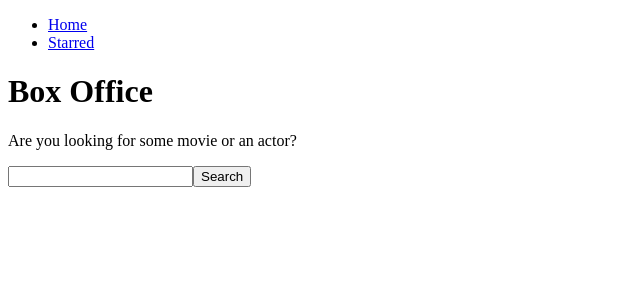
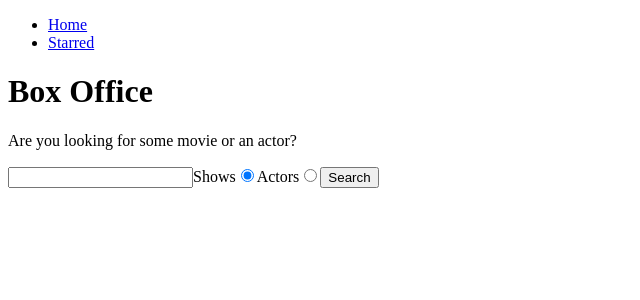
Before and after one commit to SiddhiBandivdekar/box-office-app, a React (Create React App) app: page / in a window 1280 px wide. Shown: the top 300 px of the page, without its empty margins (0-640 px from the left). Built offline with nearby package versions, Linux system fonts and the light colour scheme.

Commit message:
added search for actors

```diff
--- a/src/api/tvMaze.js
+++ b/src/api/tvMaze.js
@@ -7,3 +7,4 @@
   return body;
 };
 export const searchForShows = query => apiGet(`/search/shows?q=${query}`);
+export const searchForActors = query => apiGet(`/search/people?q=${query}`);
--- a/src/pages/Home.jsx
+++ b/src/pages/Home.jsx
@@ -1,34 +1,48 @@
 import { useState } from 'react';
 import { searchForShows } from '../api/tvMaze';
+import { searchForActors } from '../api/tvMaze';
 
 const Home = () => {
   const [searchStr, setSearchStr] = useState('');
   const [apiData, setApiData] = useState(null);
   const [apiError, setApiError] = useState(null);
+  const [searchOption, setSearchOption] = useState('shows');
 
   const onSearchInputChange = ev => {
     setSearchStr(ev.target.value);
+  };
+
+  const onRadioChange = ev => {
+    setSearchOption(ev.target.value);
   };
 
   const onSearch = async ev => {
     ev.preventDefault();
     try {
       setApiError(null);
-      const result = await searchForShows(searchStr);
-      setApiData(result);
+
+      if (searchOption === 'shows') {
+        const result = await searchForShows(searchStr);
+        setApiData(result);
+      } else {
+        const result = await searchForActors(searchStr);
+        setApiData(result);
+      }
     } catch (e) {
       setApiError(e);
     }
   };
 
   const renderApiData = () => {
+    if (apiData) {
+      return apiData[0]?.show
+        ? apiData.map(data => <div key={data.show.id}>{data.show.name} Hi</div>)
+        : apiData.map(data => (
+            <div key={data.person.id}>{data.person.name} </div>
+          ));
+    }
     if (apiError) {
       return <div>Error occured: {apiError.message}</div>;
-    }
-    if (apiData) {
-      return apiData?.map(data => (
-        <div key={data.show.id}>{data.show.name} </div>
-      ));
     }
 
     return null;
@@ -38,10 +52,32 @@
     <div>
       <form onSubmit={onSearch}>
         <input type="text" value={searchStr} onChange={onSearchInputChange} />
+
+        <label>
+          Shows
+          <input
+            type="radio"
+            name="search-option"
+            value="shows"
+            checked={searchOption === 'shows'}
+            onChange={onRadioChange}
+          />
+        </label>
+
+        <label>
+          Actors
+          <input
+            type="radio"
+            name="search-option"
+            value="actors"
+            checked={searchOption === 'actors'}
+            onChange={onRadioChange}
+          />
+        </label>
         <button type="submit">Search</button>
       </form>
 
-      <div>{renderApiData}</div>
+      <div>{renderApiData()}</div>
     </div>
   );
 };
```
